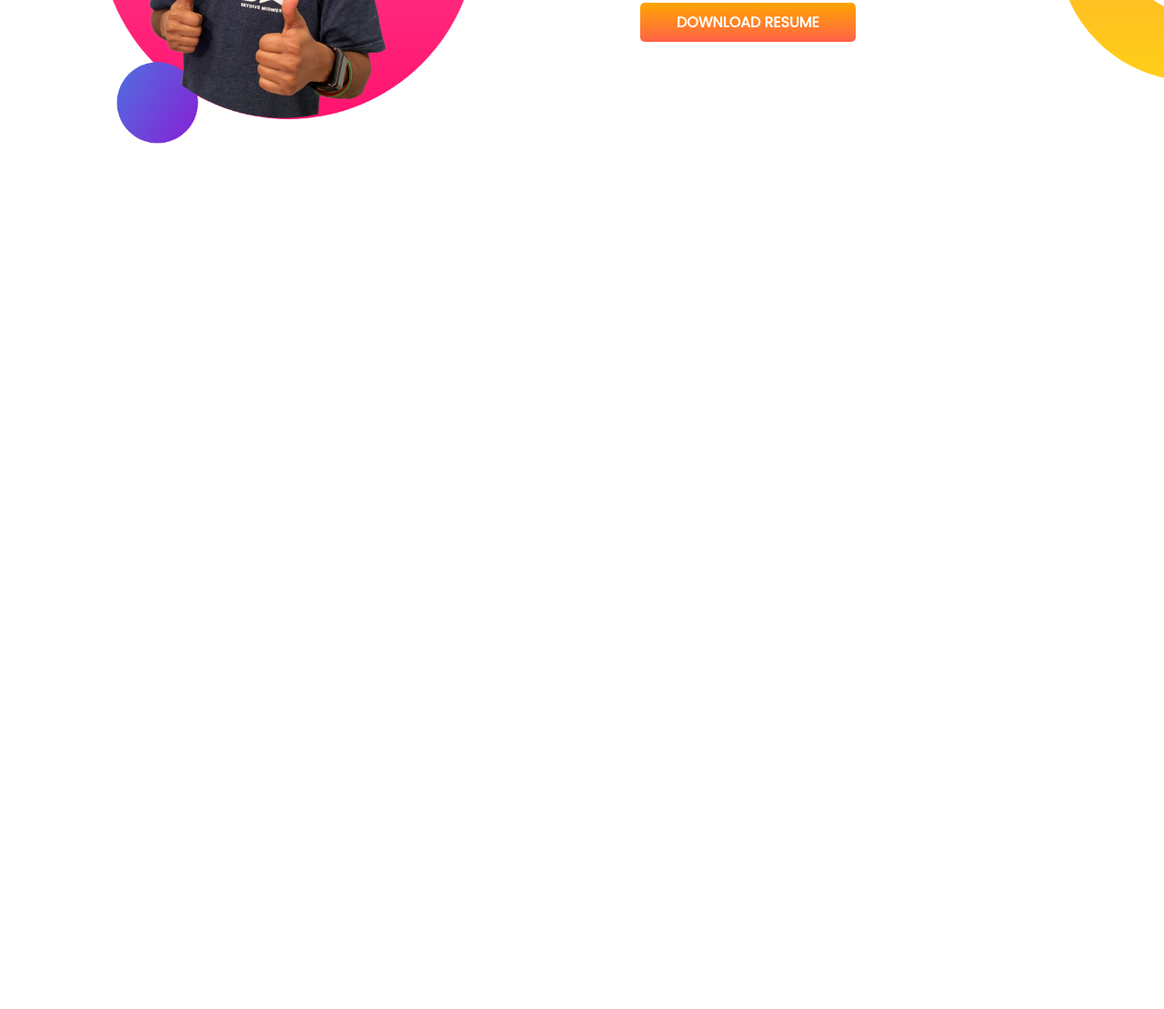
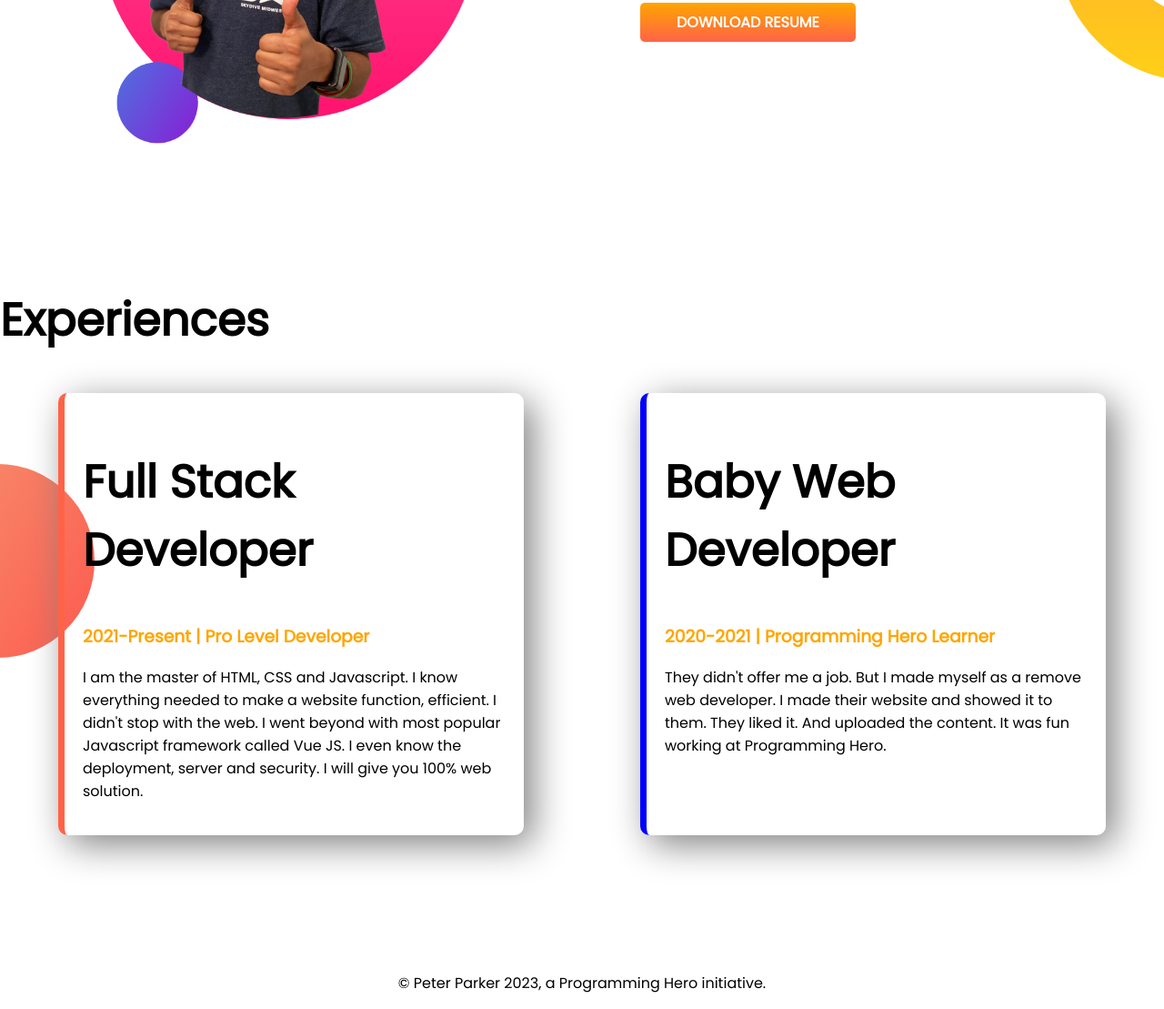
Before and after one commit to rakibulhasan203/devloper-portfolio, a plain HTML site: page index.html in a window 1280 px wide. Shown: the part 899-2008 px from the top of the page at 91% size. Before the commit the page ends 1214 px from the top, so only its background shows below. Drawn offline with Linux system fonts and the light colour scheme.

Commit message:
styled border and footer

```diff
--- a/index.html
+++ b/index.html
@@ -11,18 +11,18 @@
     <link rel="stylesheet" href="style.css">
 </head>
 <body>
-   <section class="top-banner">
+   <section class="top-banner flexible-container">
     <div class="half-width">
         <h1>Wellcome To</h1>
         <h1><span class="orange-color">Rakibul Hasan</span> World!</h1>
         <h3>Build Climber and Train Stopper</h3>
         <p>You might saw me jumping, climbing buildings, and stopping trains. But nobody pays me a dime for that work. That's why I am learning and mastering web development. I will not stop until I become the Web Development Hero.</p>
         <a class="link-button" target= "_blank" href="https://web.facebook.com/profile.php?id=100014486239124">PERSONAL ID</a>
-        <a class="link-button" target= "_blank" href="https://web.facebook.com/profile.php?id=100014486239124">PERSONAL ID</a>
+
     </div>
     <div class="half-width"><img src="images/jhankar.png" alt=""></div>
    </section>
-   <section class="dream-big">
+   <section class="dream-big flexible-container">
         <div class="half-width">
             <img src="images/jhankar2.png" alt="">
         </div>
@@ -33,5 +33,24 @@
             <a  class="link-button" target= "_blank" href="">DOWNLOAD RESUME</a>
         </div>
    </section>
+   <section class="experience-area">
+        <h1>Experiences</h1>
+        <div class="flexible-container">
+            <div id="full-stack-developer" class="experience-item">
+                <h1>Full Stack Developer</h1>
+                <h3 class="orange-color">2021-Present | Pro Level Developer</h3>
+                <p>I am the master of HTML, CSS and Javascript. I know everything needed to make a website function, efficient. I didn't stop with the web. I went beyond with most popular Javascript framework called Vue JS. I even know the deployment, server and security. I will give you 100% web solution.</p>
+            </div>
+            <div id="baby-web-developer" class="experience-item">
+                <h1>Baby Web Developer</h1>
+                <h3 class="orange-color">2020-2021 | Programming Hero Learner</h3>
+                <p>They didn't offer me a job. But I made myself as a remove web developer. I made their website and showed it to them. They liked it. And uploaded the content. It was fun working at Programming Hero.</p>
+            </div>
+
+        </div>
+   </section>
+   <footer>
+    <p>© Peter Parker 2023, a Programming Hero initiative.</p>
+   </footer>
 </body>
 </html>
--- a/style.css
+++ b/style.css
@@ -8,7 +8,7 @@ h1{
 .orange-color{
     color: orange;
 }
-section{
+.flexible-container{
     display: flex;
     margin-bottom: 150px;
 
@@ -16,6 +16,7 @@ section{
 .half-width{
     width: 50%;
     padding-left: 5%;
+
 }
 .half-width img{
     width: 80%;
@@ -37,3 +38,27 @@ section{
     background-repeat: no-repeat;
     background-position: right;
 }
+.experience-item{
+    width: 40%;
+    margin-left: 5%;
+    margin-right: 5%;
+    padding: 20px;
+    box-shadow: 10px 10px 40px gray;
+    border-radius: 10px;
+    border-left: 7px solid blue;
+}
+.experience-area{
+     background-image: url(images/exp-bg.png);
+     background-repeat: no-repeat;
+     background-position: left;
+
+}
+#full-stack-developer{
+    border-left: 7px solid tomato;
+}
+#baby-web-developer{
+    border-left: 7px solid blue;
+}
+footer{
+    text-align: center;
+}
```
